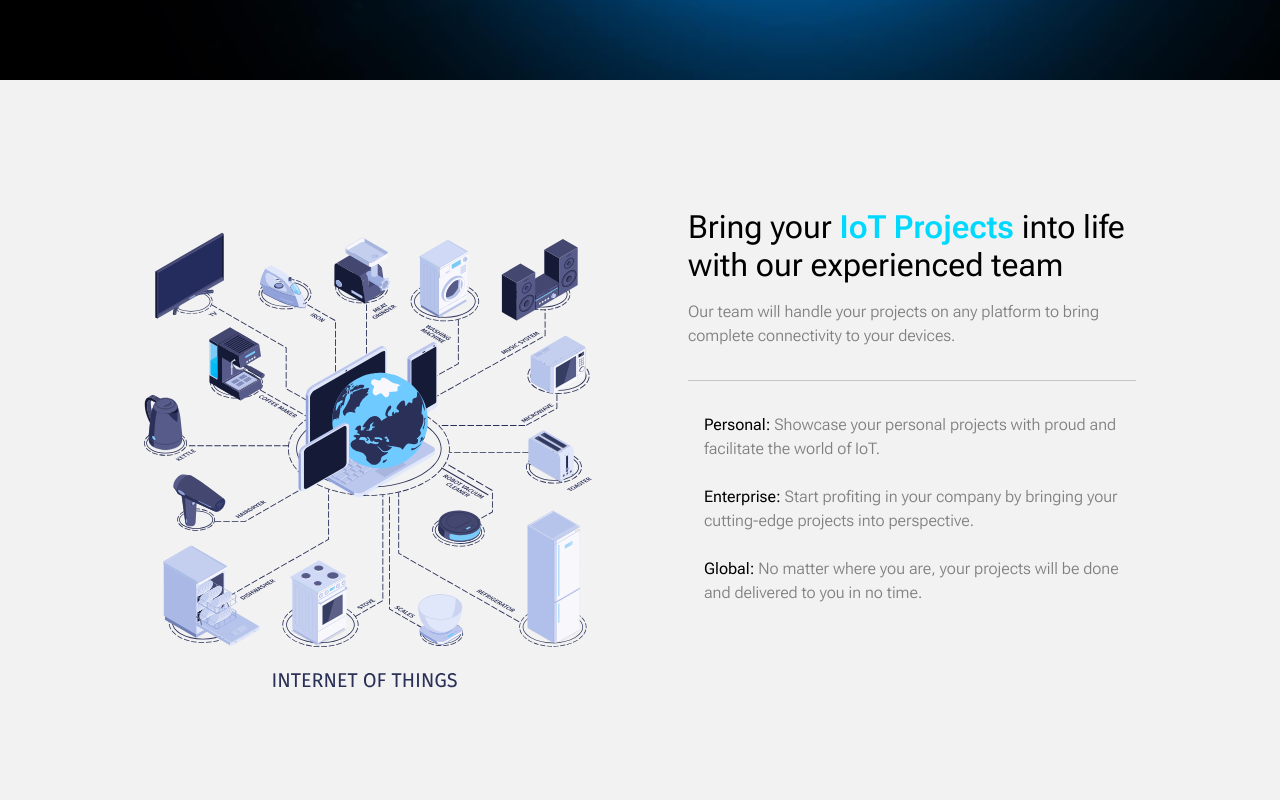
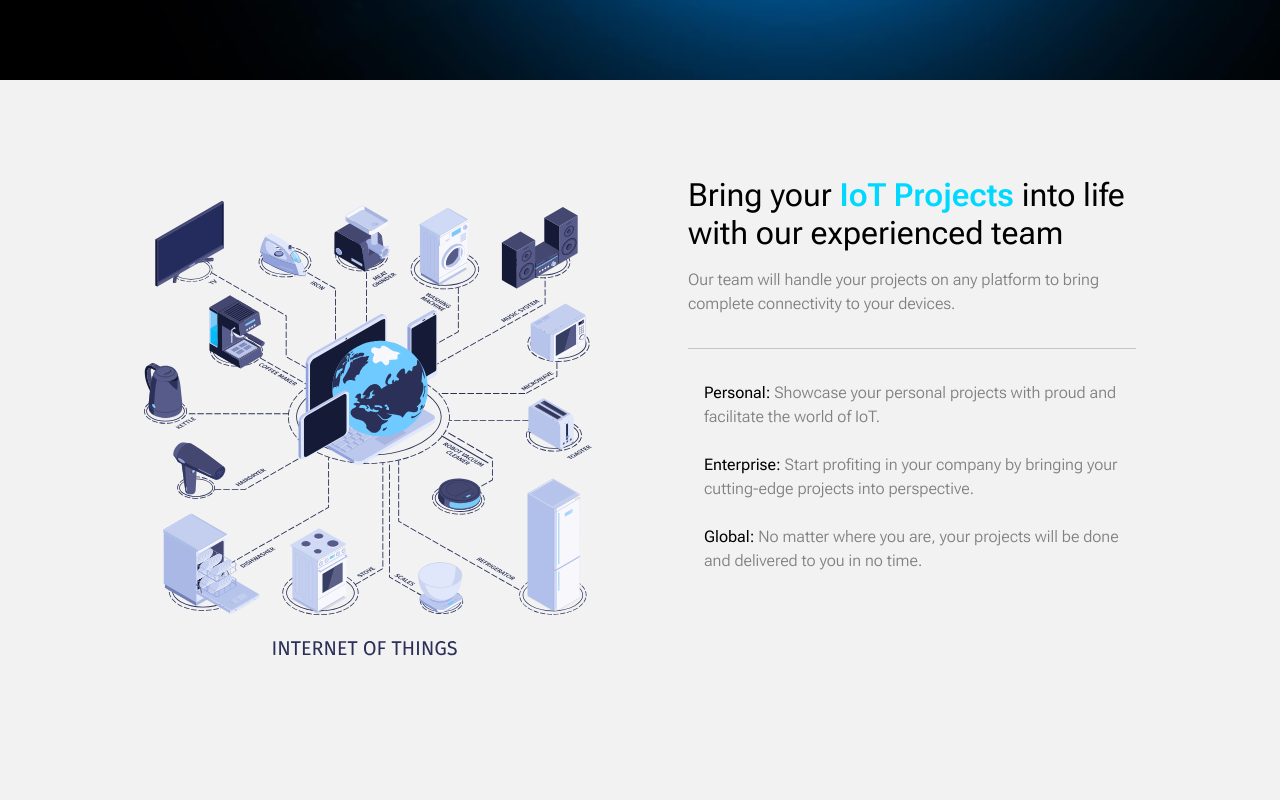
Before and after one commit to n-ii-ma/iot-expo, a Next.js app: page / in a window 1280 px wide. Shown: the part 720-1520 px from the top of the page. Built offline with nearby package versions, Linux system fonts and the light colour scheme.

Commit message:
Reduce margin

```diff
--- a/src/styles/FirstService.module.css
+++ b/src/styles/FirstService.module.css
@@ -2,7 +2,7 @@
   width: 85%;
   min-height: 75vh;
   display: flex;
-  margin: 5em auto;
+  margin: 3em auto;
 }
 
 .container figure {
@@ -65,7 +65,6 @@
 @media (max-width: 1000px) {
   .container {
     flex-direction: column;
-    margin: 3em auto;
   }
 
   .container figure {
```
